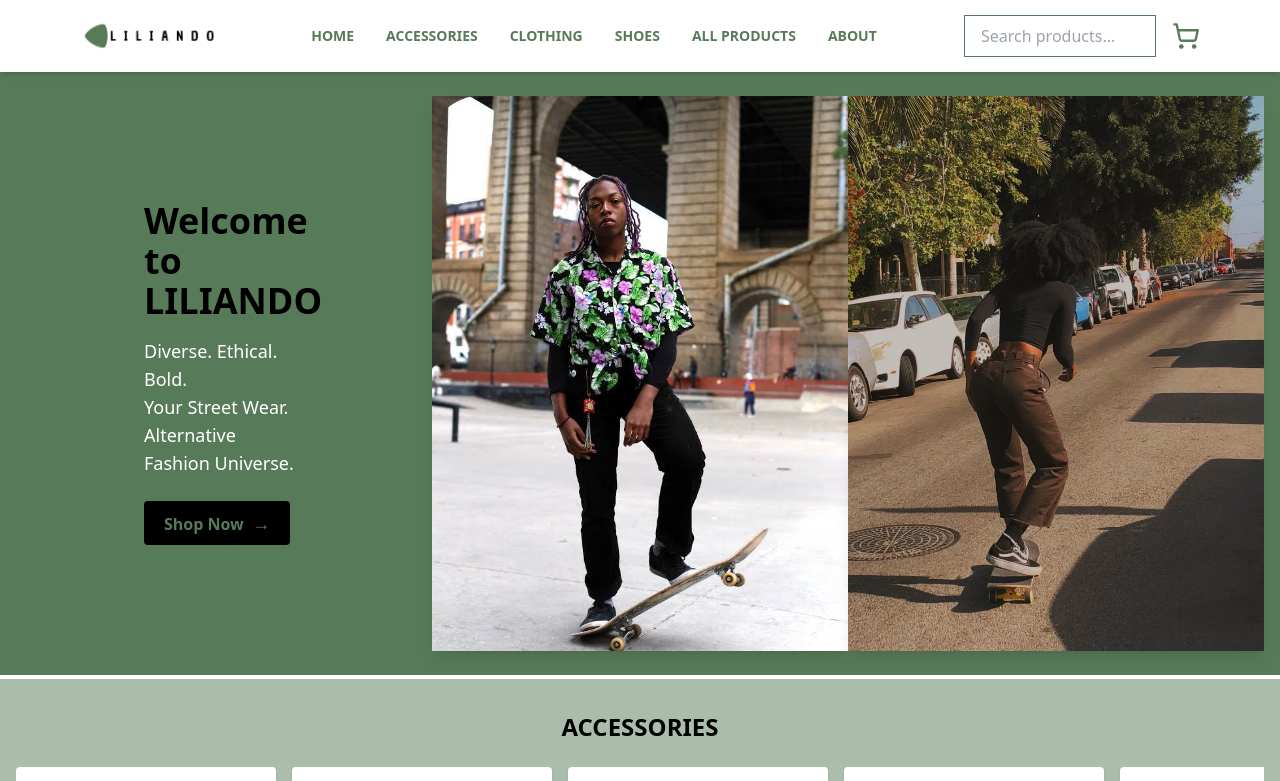
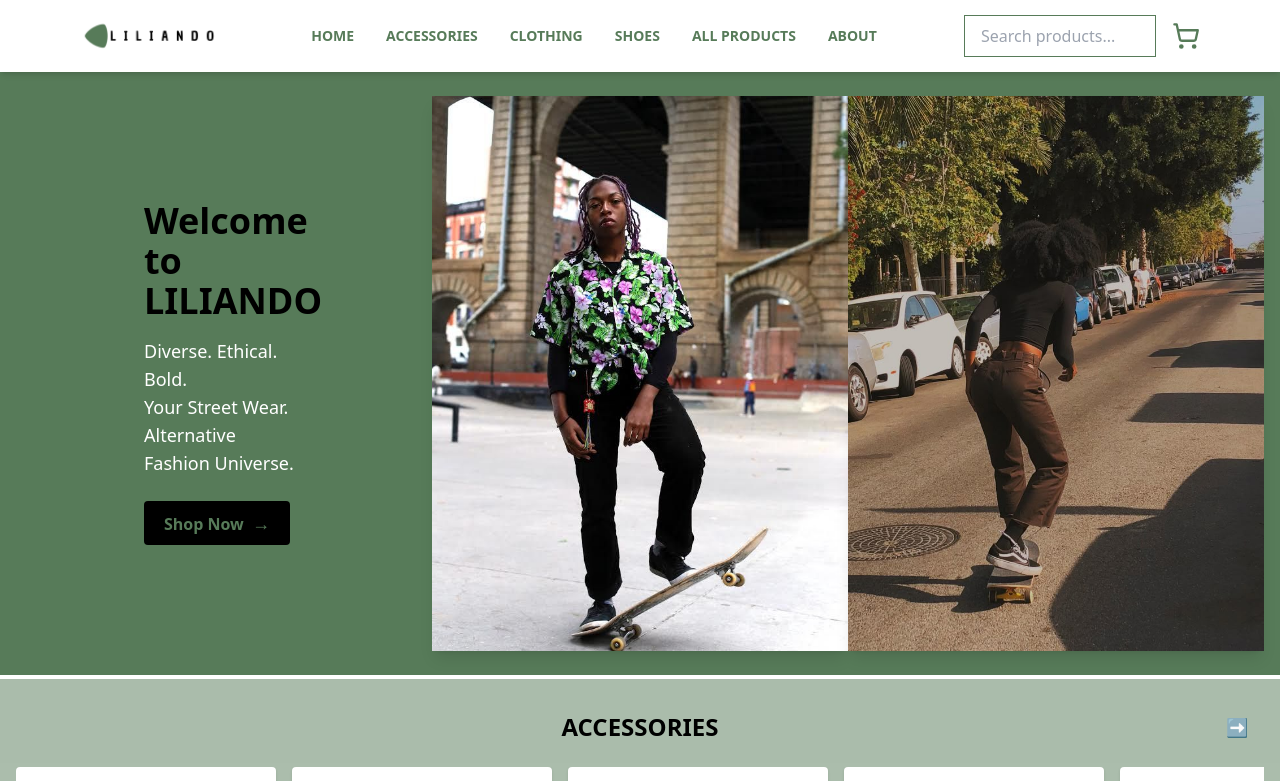
Before and after one commit to Lilian-CR/liliando_ecommerce, a React (Vite) app: page / in a window 1280 px wide. Shown: the top 781 px of the page. Built offline with nearby package versions, Linux system fonts and the light colour scheme.

Commit message:
Update Home.jsx

```diff
--- a/src/pages/Home.jsx
+++ b/src/pages/Home.jsx
@@ -68,7 +68,12 @@
       {categorySections.map(({ id, title, bg }) => (
         <div key={id}>
           <section id={id} className={`scroll-mt-24 py-8 px-4 text-black ${bg}`}>
-            <h2 className="text-2xl font-bold mb-6 text-center">{title}</h2>
+            <h2 className="text-2xl font-bold mb-6 text-center relative">
+              {title}
+              <span className="hidden md:inline absolute right-4 top-1/2 -translate-y-1/2 text-lg text-gray-400">
+                ➡️
+              </span>
+            </h2>
             <div className="flex gap-4 overflow-x-auto pb-4 px-1 sm:px-2 scrollbar-hide snap-x snap-mandatory">
               {products
                 .filter((product) => product.category === id)
```
Lines whose indentation alone changed are shown as unchanged.
